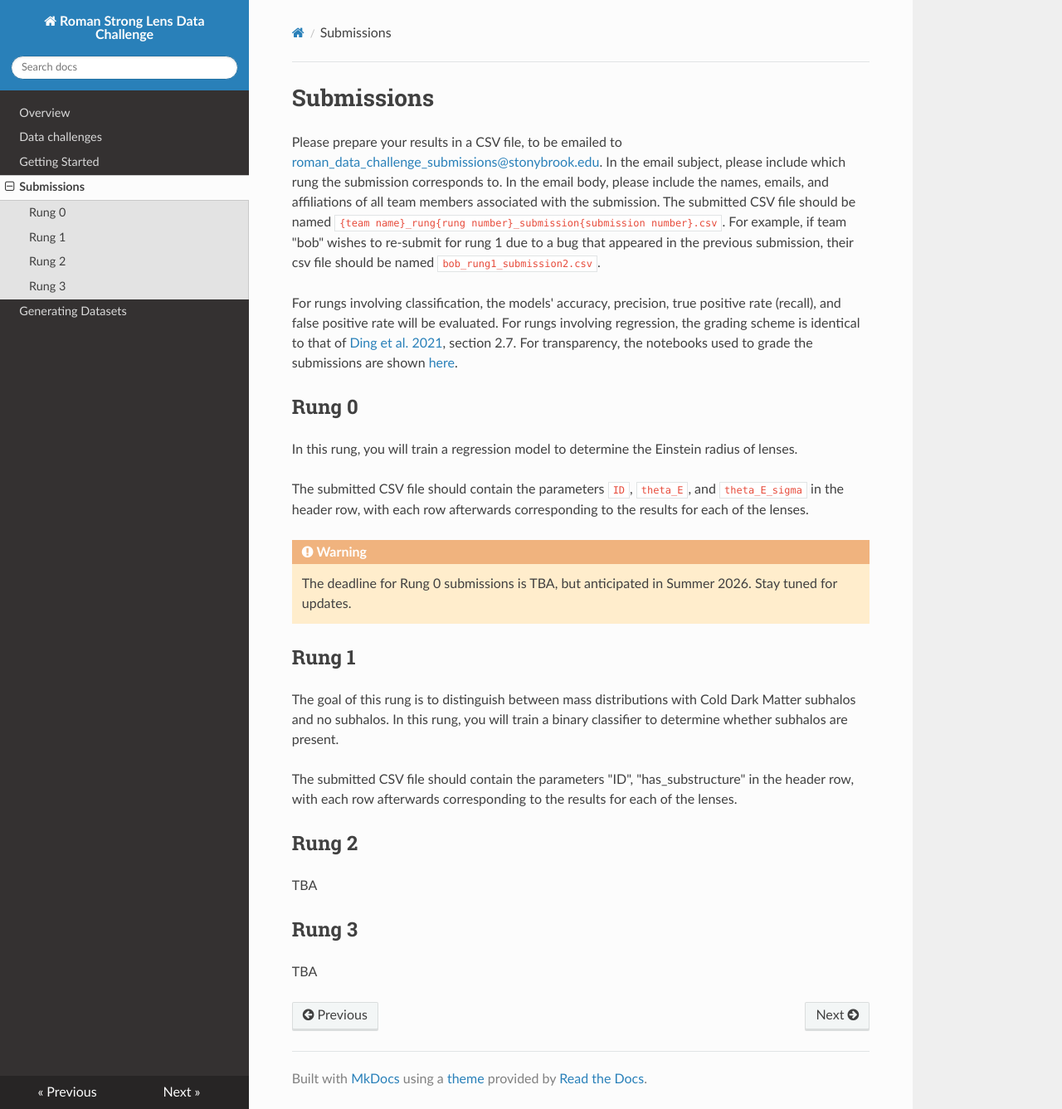
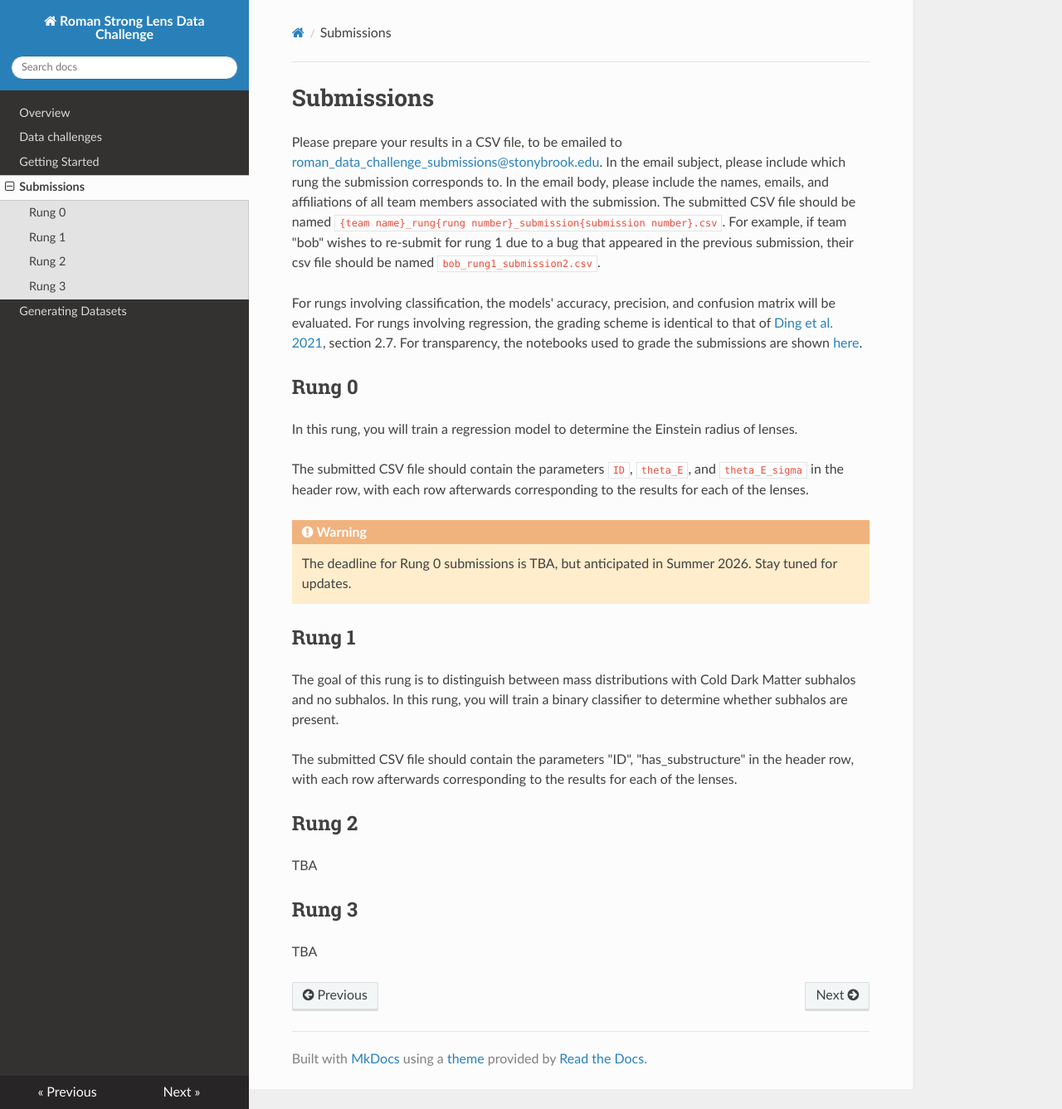
Before and after one commit to ahuang314/Roman_Data_Challenge, an MkDocs documentation site: the page built from docs/submissions.md, in a window 1280 px wide and 1337 px high. Shown: the whole window at 83% size. Built offline with MkDocs 1.6.1, drawn with Linux system fonts in a browser that asks for light colours; nearby versions of some CDN libraries.

Commit message:
update documentation on how rung1 is graded

```diff
--- a/docs/submissions.md
+++ b/docs/submissions.md
@@ -2,7 +2,7 @@
 
  Please prepare your results in a CSV file, to be emailed to [roman_data_challenge_submissions@stonybrook.edu](mailto:roman_data_challenge_submissions@stonybrook.edu). In the email subject, please include which rung the submission corresponds to. In the email body, please include the names, emails, and affiliations of all team members associated with the submission. The submitted CSV file should be named `{team name}_rung{rung number}_submission{submission number}.csv`. For example, if team "bob" wishes to re-submit for rung 1 due to a bug that appeared in the previous submission, their csv file should be named `bob_rung1_submission2.csv`.
 
-For rungs involving classification, the models' accuracy, precision, true positive rate (recall), and false positive rate will be evaluated. For rungs involving regression, the grading scheme is identical to that of [Ding et al. 2021](https://ui.adsabs.harvard.edu/abs/2021MNRAS.503.1096D/abstract), section 2.7. For transparency, the notebooks used to grade the submissions are shown [here](https://github.com/ahuang314/Roman_Data_Challenge/blob/main/Notebooks/).
+For rungs involving classification, the models' accuracy, precision, and confusion matrix will be evaluated. For rungs involving regression, the grading scheme is identical to that of [Ding et al. 2021](https://ui.adsabs.harvard.edu/abs/2021MNRAS.503.1096D/abstract), section 2.7. For transparency, the notebooks used to grade the submissions are shown [here](https://github.com/ahuang314/Roman_Data_Challenge/blob/main/Notebooks/).
 
 ## Rung 0
 
```
